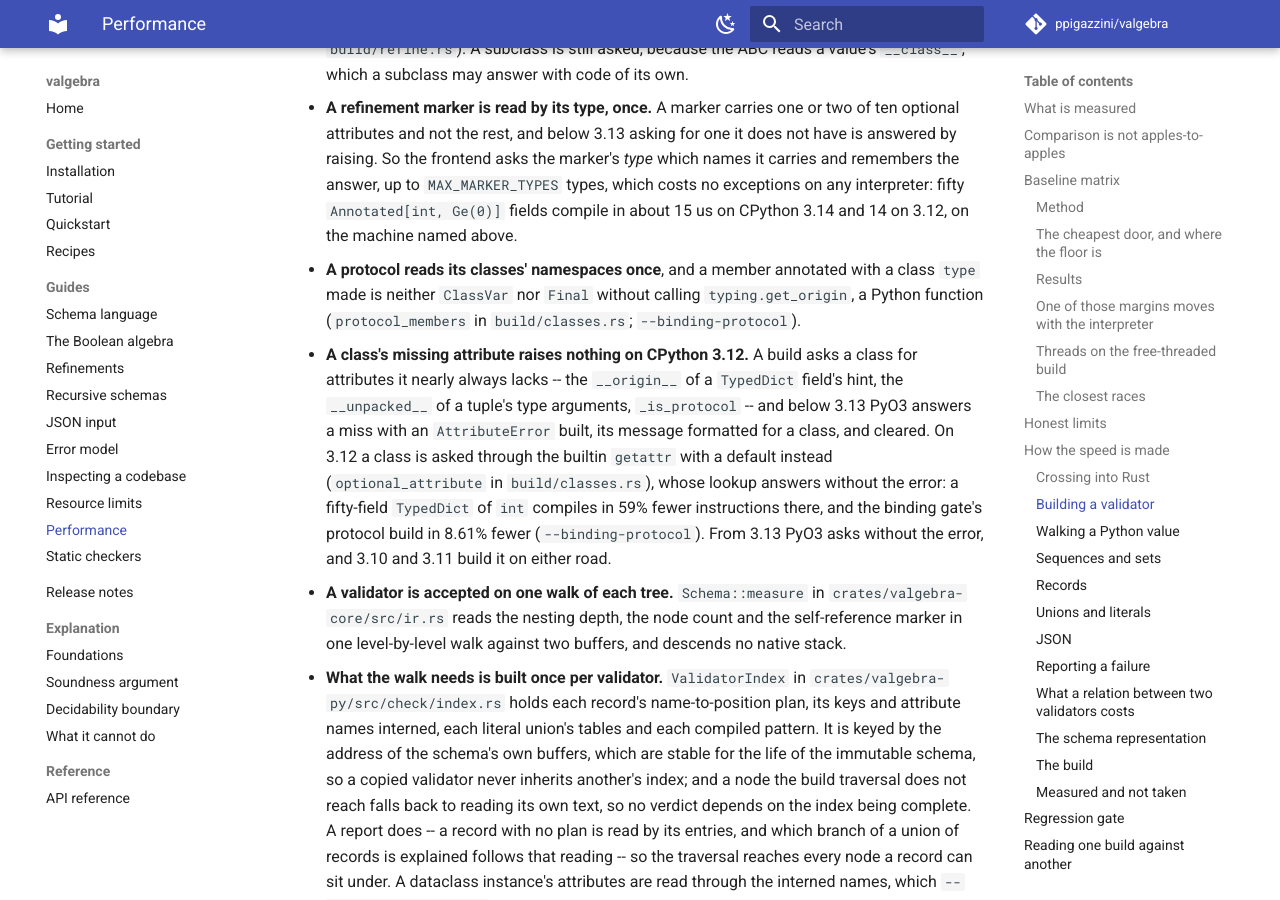
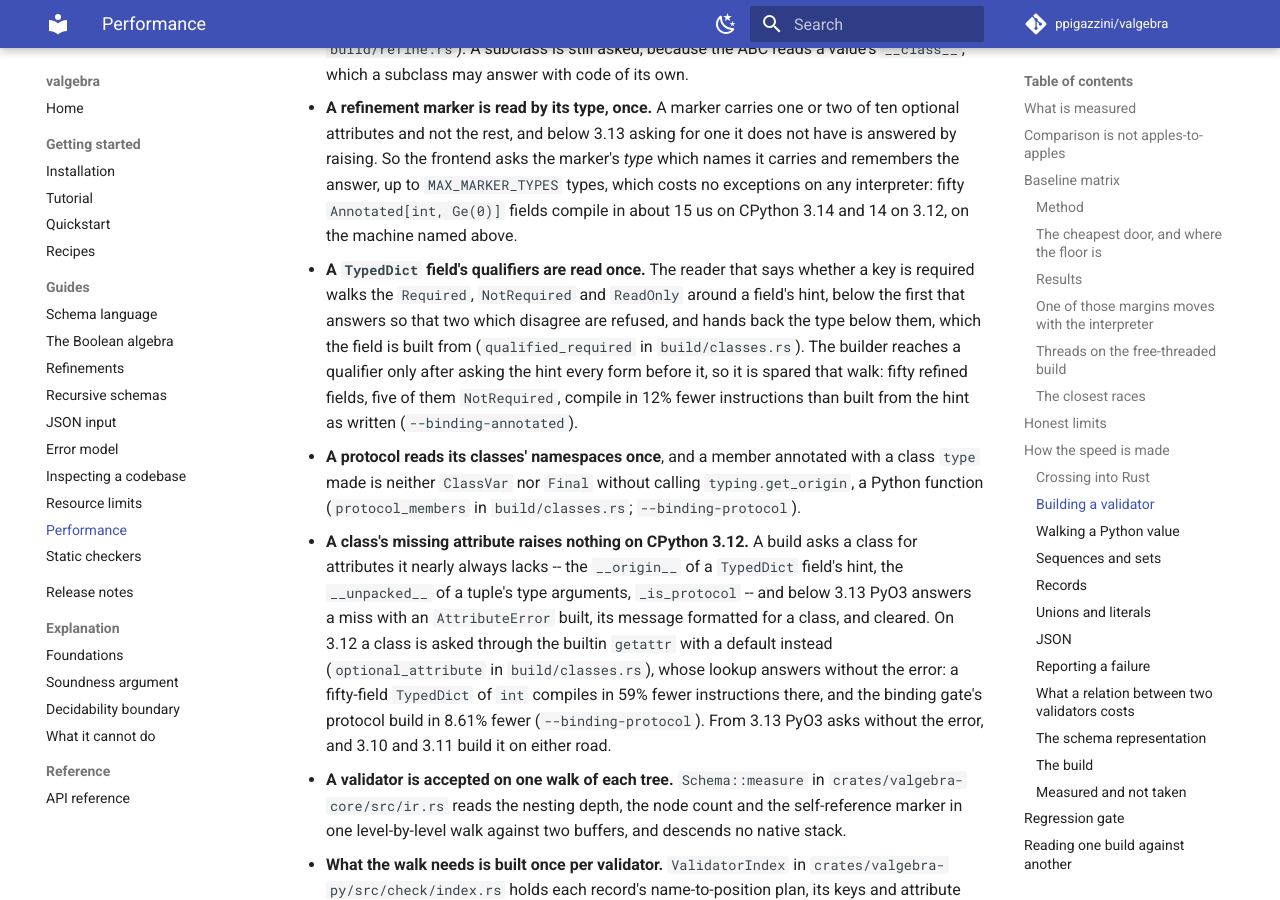
Before and after one commit to ppigazzini/valgebra, an MkDocs documentation site: the page built from docs/11-performance.md, in a window 1280 px wide and 900 px high, scrolled down 13061 px. Built offline with MkDocs 1.6.1 and Material for MkDocs 9.7.7, drawn with Linux system fonts in a browser that asks for light colours; comment, search, counter and statistics services are not loaded.

Commit message:
perf: a class build reads its qualifiers and its generic bases once
A `TypedDict` field's type is built from the hint below the presence
qualifiers at its top, which the reader of those qualifiers hands back
having read them. The builder reads a qualifier as the type it wraps, and
reaches one only after asking the hint every form before it, so the build
skips that and pays for the reader's look below the first qualifier, which
refuses `Required[Annotated[NotRequired[T], m]]`. Nothing under an
`Annotated` is taken off, since the alias carries the field's metadata, and
a qualifier holding other than one argument is left for the builder to
refuse.

A class built with no arguments is asked whether `Generic` is on its order
through a borrowing walk of the order, with no reference counted per base.
CPython's subclass check reads the same order behind a recursion guard, and
counts more on 3.14.

Against 0.0.20, the instruction gate reads the annotated build 11.05% fewer
where it read 1.18% more, the dataclass build 0.05% more where it read 0.08%
more, and the record and protocol builds as before. The performance page
names the qualifier reading beside the build path's others, at 12% fewer
instructions than a build from the hint as written.

```diff
--- a/docs/11-performance.md
+++ b/docs/11-performance.md
@@ -605,6 +605,15 @@ program that builds validators per request, and to no validation call.
   `MAX_MARKER_TYPES` types, which costs no exceptions on any interpreter: fifty
   `Annotated[int, Ge(0)]` fields compile in about 15 us on CPython 3.14 and 14
   on 3.12, on the machine named above.
+- **A `TypedDict` field's qualifiers are read once.** The reader that says
+  whether a key is required walks the `Required`, `NotRequired` and `ReadOnly`
+  around a field's hint, below the first that answers so that two which
+  disagree are refused, and hands back the type below them, which the field is
+  built from (`qualified_required` in `build/classes.rs`). The builder reaches
+  a qualifier only after asking the hint every form before it, so it is spared
+  that walk: fifty refined fields, five of them `NotRequired`, compile in 12%
+  fewer instructions than built from the hint as written
+  (`--binding-annotated`).
 - **A protocol reads its classes' namespaces once**, and a member annotated
   with a class `type` made is neither `ClassVar` nor `Final` without calling
   `typing.get_origin`, a Python function (`protocol_members` in
```
Also changed, not shown: 2 other files.
